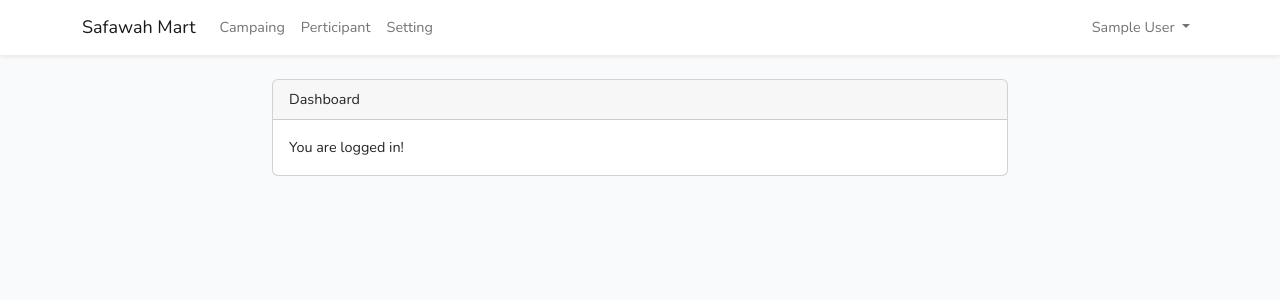
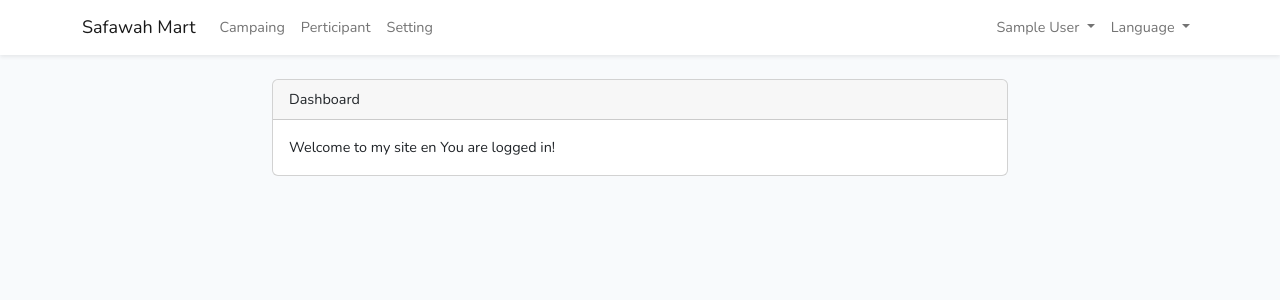
Before and after one commit to Azizul-Islam/frame, a Laravel app: page /home in a window 1280 px wide. Shown: the top 300 px of the page. Run offline with Laravel 10, Linux system fonts and the light colour scheme; the visitor is signed in with stand-in values (Sample User, id 1); style sheets or scripts are compiled from the project's sources.

Commit message:
language setting

```diff
--- a/app/Models/Setting.php
+++ b/app/Models/Setting.php
@@ -12,6 +12,7 @@ class Setting extends Model
     protected $fillable = [
         'logo',
         'company_name',
+        'language',
         'facebook',
         'twitter',
         'instagram',
--- /dev/null
+++ b/resources/lang/bn/lang.php
@@ -0,0 +1,5 @@
+<?php
+
+    return [
+        "welcome" => "আমার সাইটে স্বাগতম"
+    ];
--- /dev/null
+++ b/resources/lang/en/lang.php
@@ -0,0 +1,5 @@
+<?php
+
+    return [
+        "welcome" => "Welcome to my site"
+    ];
--- a/resources/views/home.blade.php
+++ b/resources/views/home.blade.php
@@ -8,8 +8,10 @@
                 <div class="card-header">{{ __('Dashboard') }}</div>
 
                 <div class="card-body">
+                    @lang('lang.welcome') {{ app()->getLocale() }}
                     @if (session('status'))
                         <div class="alert alert-success" role="alert">
+
                             {{ session('status') }}
                         </div>
                     @endif
--- a/resources/views/layouts/app.blade.php
+++ b/resources/views/layouts/app.blade.php
@@ -74,6 +74,24 @@
                                     </form>
                                 </div>
                             </li>
+                            <li class="nav-item dropdown">
+                                <a id="navbarDropdown" class="nav-link dropdown-toggle" href="#" role="button" data-bs-toggle="dropdown" aria-haspopup="true" aria-expanded="false" v-pre>
+                                    Language
+                                </a>
+
+                                <div class="dropdown-menu dropdown-menu-end" aria-labelledby="navbarDropdown">
+                                    <a class="dropdown-item" href="{{ route('settings.lang',['en']) }}"
+                                      >
+                                        {{ __('English') }}
+                                    </a>
+                                    <a class="dropdown-item" href="{{ route('settings.lang',['bn']) }}"
+                                      >
+                                        {{ __('Bangla') }}
+                                    </a>
+
+
+                                </div>
+                            </li>
                         @endguest
                     </ul>
                 </div>
--- a/routes/web.php
+++ b/routes/web.php
@@ -33,6 +33,7 @@ Route::prefix('admin/')->middleware('auth')->group(function() {
 
 
     Route::get('settings', [App\Http\Controllers\SettingController::class,'create'])->name('settings');
+    Route::get('settings/{lang?}', [App\Http\Controllers\SettingController::class,'setLanguage'])->name('settings.lang');
     Route::post('settings', [App\Http\Controllers\SettingController::class,'store'])->name('settings');
     Route::put('settings/update{setting}', [App\Http\Controllers\SettingController::class,'update'])->name('settings.update');
     Route::get('perticipants', [App\Http\Controllers\PerticipantController::class,'index'])->name('perticipants.index');
```
Also changed, not shown: app/Http/Controllers/SettingController.php (+9 -0 lines), database/migrations/2024_04_02_064010_create_campaigns_table.php, database/migrations/2024_04_03_043100_create_settings_table.php, public/backend/images/2036363175.webp (added), public/backend/participant/1034634826.png (added), public/backend/participant/1106582473.png (added), public/backend/participant/1134082415.jpeg (added), public/backend/participant/1297606911.png (added), public/backend/participant/1604451934.png (added), public/backend/participant/363086963.png (added), public/backend/participant/775268499.png (added), public/backend/participant/871563452.png (added), public/frontend/frameImages/baisakh-fb-frame11.png (added).
